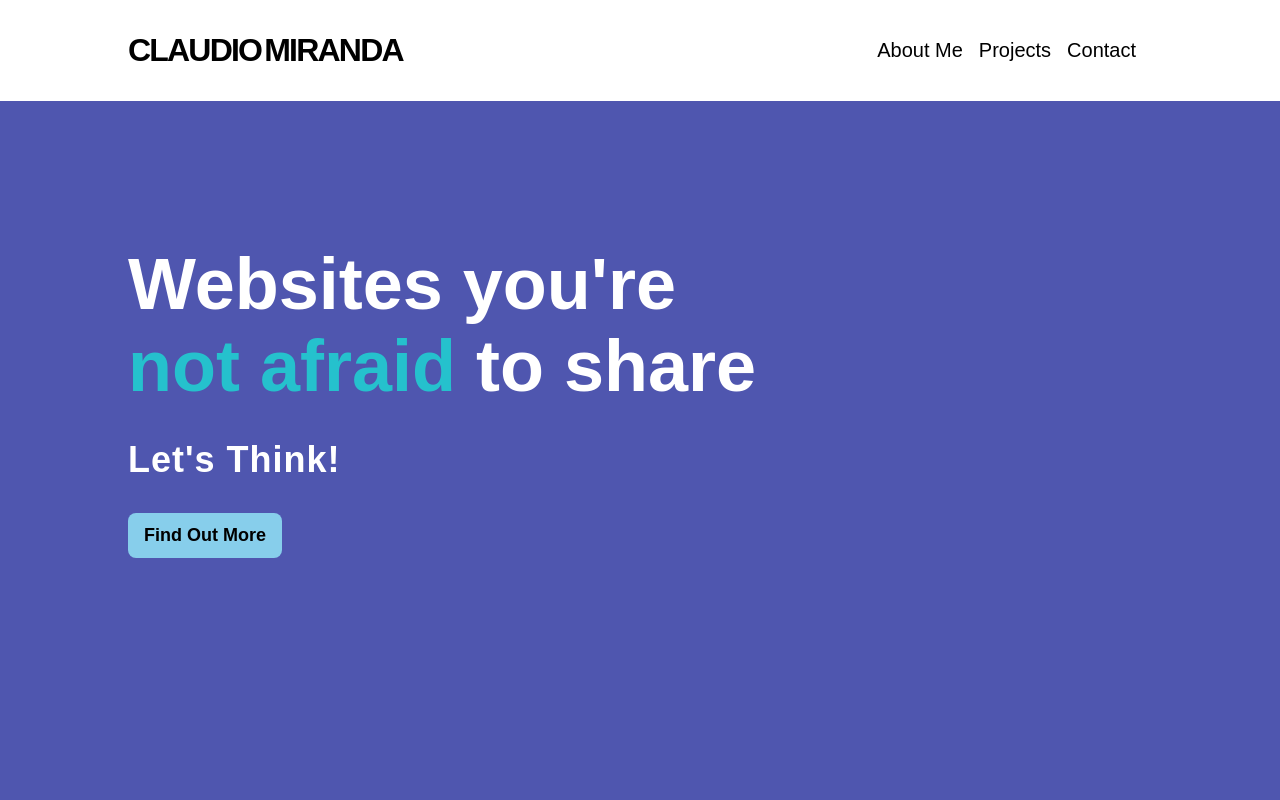
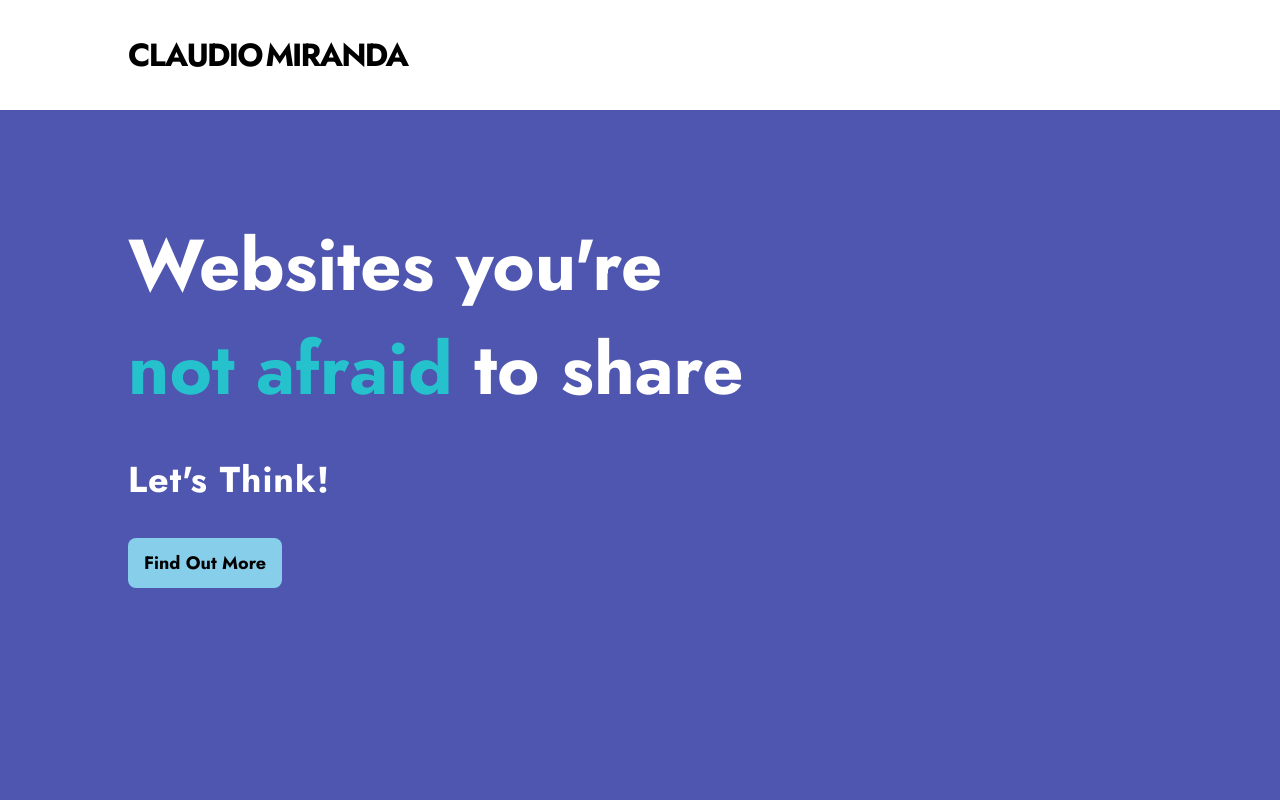
Before and after one commit to CodingClauds/Portfolio, a React (Create React App) app: page / in a window 1280 px wide. Shown: the top 800 px of the page. Built offline with nearby package versions, Linux system fonts and the light colour scheme.

Commit message:
functionality that smooth scrolls to sections of page is complete

```diff
--- a/src/components/Header/Header.js
+++ b/src/components/Header/Header.js
@@ -1,8 +1,10 @@
-import React from "react";
+import React, { Component, useRef, useEffect } from "react";
+// import { render } from "react-dom";
 import "./Header.scss";
-// import { Link } from "react-router-dom";
+import "../Body/Body.js";
 
-function Header() {
+function Header({ executeScroll, myRef, myRefProjects, myRefContact }) {
+  // Hamburger Menu Functionality
   window.onload = function () {
     window.addEventListener("scroll", function (e) {
       if (window.pageYOffset > 100) {
@@ -12,12 +14,15 @@ function Header() {
       }
     });
 
-    const menu__btn = document.querySelector(".hamburger");
+    const menu_button = document.querySelector(".hamburger");
+    const mobile_menu = document.querySelector(".mobile-nav");
 
-    menu__btn.addEventListener("click", function () {
-      menu__btn.classList.toggle("is-active");
+    menu_button.addEventListener("click", function () {
+      menu_button.classList.toggle("is-active");
+      mobile_menu.classList.toggle("is-active");
     });
   };
+
   return (
     <>
       <header>
@@ -26,9 +31,15 @@ function Header() {
             <h2>Claudio Miranda</h2>
           </a>
           <nav>
-            <a href="#">About Me</a>
-            <a href="#">Projects</a>
-            <a href="#">Contact</a>
+            <span onClick={() => executeScroll(myRef)} href="about-me">
+              About
+            </span>
+            <span onClick={() => executeScroll(myRefProjects)} href="projects">
+              Projects
+            </span>
+            <span onClick={() => executeScroll(myRefContact)} href="contact">
+              Contact
+            </span>
           </nav>
           <button className="hamburger">
             <div className="bar"></div>
@@ -37,13 +48,13 @@ function Header() {
       </header>
 
       <nav className="mobile-nav">
-        <a className="mobile-link" href="#">
+        <a className="mobile-navlink" href="#">
           About
         </a>
-        <a className="mobile-link" href="#">
+        <a className="mobile-navlink" href="#">
           Projects
         </a>
-        <a className="mobile-link" href="#">
+        <a className="mobile-navlink" href="#">
           Contact
         </a>
       </nav>
--- a/src/components/Header/Header.scss
+++ b/src/components/Header/Header.scss
@@ -1,16 +1,3 @@
-* {
-  margin: 0;
-  padding: 0;
-  box-sizing: border-box;
-
-  font-family: "Fira Sans", sans-serif;
-}
-
-a {
-  // color: black;
-  text-decoration: none;
-}
-
 .container {
   width: 100%;
   max-width: 1600px;
@@ -75,14 +62,14 @@ a {
   z-index: 99;
   background-color: #12002f;
   padding-top: 120px;
-  transition: 0.4s;
+  transition: 0.9s;
 }
 
-.mobile-nav {
+.mobile-nav.is-active {
   left: 0;
 }
 
-.mobile-link {
+.mobile-navlink {
   display: block;
   width: 100%;
   max-width: 200px;
@@ -95,7 +82,7 @@ a {
   color: #fff;
 }
 
-.mobile-link:hover {
+.mobile-navlink:hover {
   // background-color: #12002f;
   background-color: #595cb0;
   transition: 0.8s ease-in;
```
